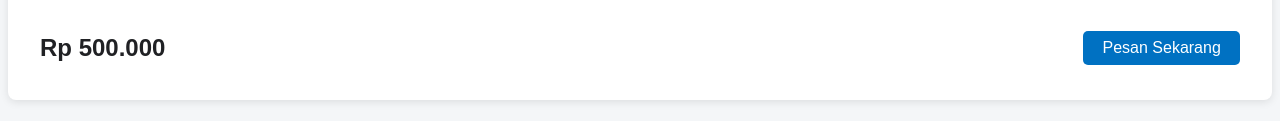
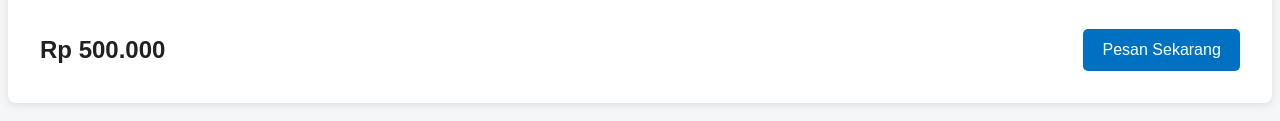
Before and after one commit to agung2342/Pemesanan-Hotel, a plain HTML site: page index.html in a window 1280 px wide. Shown: the part 558-679 px from the top of the page. Drawn offline with Linux system fonts and the light colour scheme.

Commit message:
Update index.html

```diff
--- a/index.html
+++ b/index.html
@@ -147,8 +147,11 @@
       <img src="lobby.webp" alt="Lobby">
       <img src="meting.webp" alt="Meeting Room">
     </div>
+    <div class="price">
+  Rp 500.000
+  <a href="rooms.html" class="btn">Pesan Sekarang</a>
+</div>
 
-    <div class="price">Rp 500.000 <button class="btn">Pesan Sekarang</button></div>
   </main>
 </body>
 </html>
```
